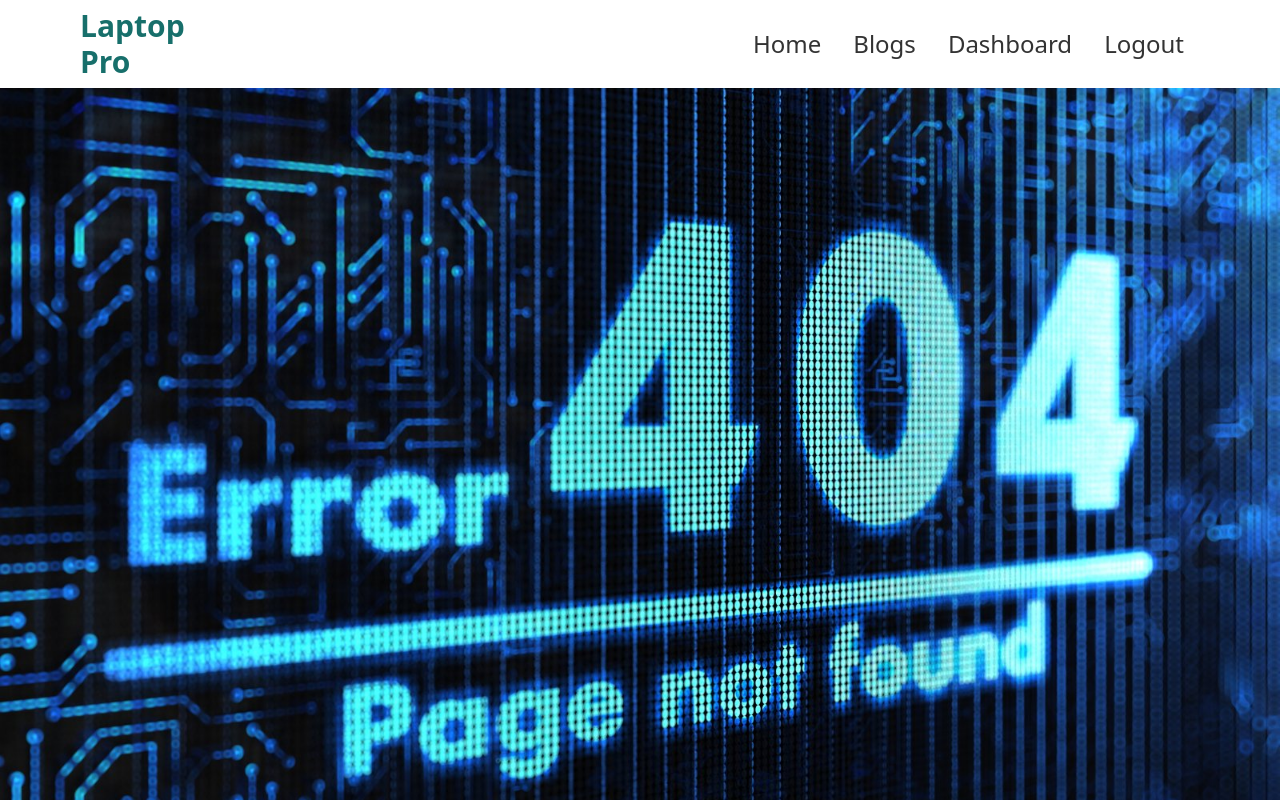
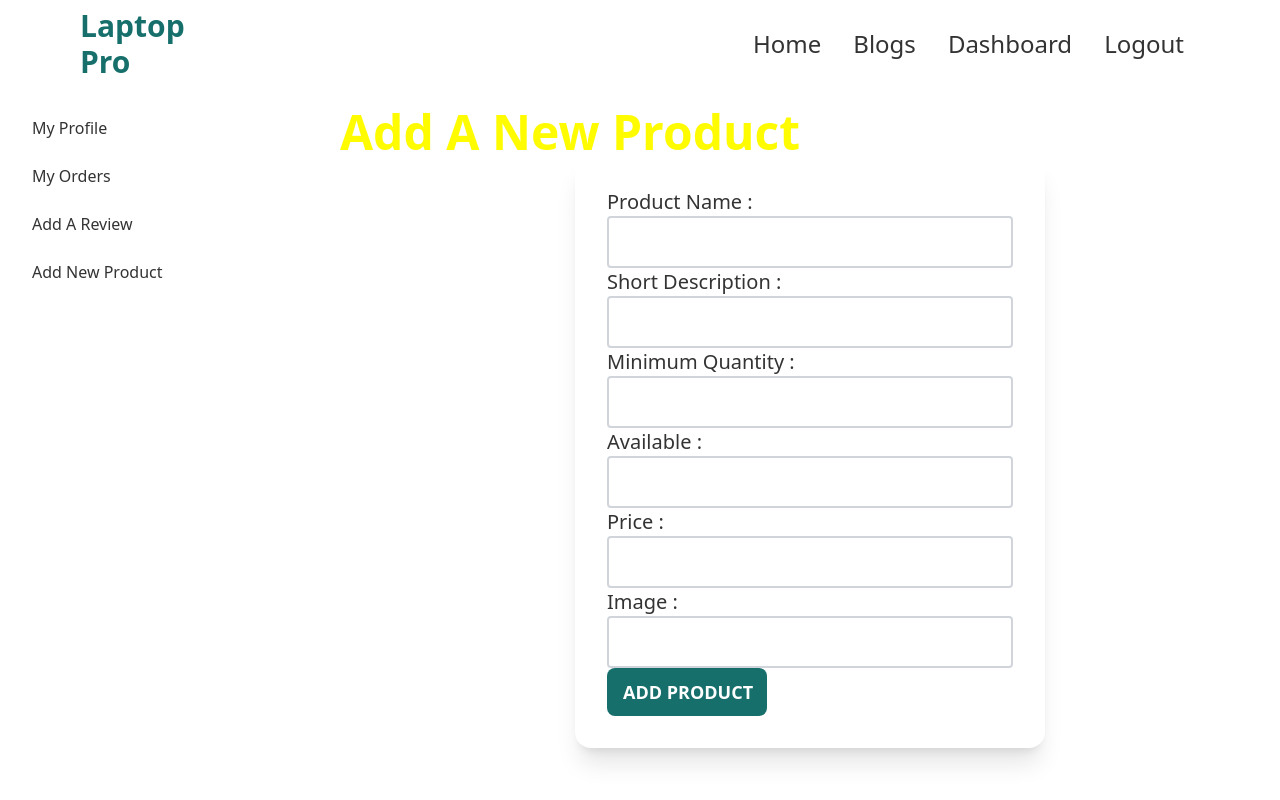
Before and after one commit to TAREQUE-AHMED/warehouse-menufacture-website, a React (Create React App) app: page /dashboard/addProduct in a window 1280 px wide. Shown: the top 800 px of the page. Built offline with nearby package versions, Linux system fonts and the light colour scheme; no server answers; sample sign-in values are in the browser's storage.

Commit message:
update my code

```diff
--- a/src/App.js
+++ b/src/App.js
@@ -3,6 +3,7 @@ import { Route, Routes } from 'react-router-dom';
 import { ToastContainer, toast } from 'react-toastify';
 import './App.css';
 import Blogs from './Components/Blogs/Blogs';
+import AddNewProduct from './Components/Pages/Dashboard/AddNewProduct';
 // import Blogs from './Components/Pages/Blogs/Blogs';
 import AddReview from './Components/Pages/Dashboard/AddReviews';
 import Dashboard from './Components/Pages/Dashboard/Dashboard';
@@ -31,7 +32,8 @@ function App() {
       <Route path='/dashboard' element={<RequireAuth><Dashboard></Dashboard></RequireAuth>}>
             <Route index element={<MyProfile></MyProfile>}></Route>
             <Route path='myOrders' element={<MyOrders></MyOrders>}></Route>
-            <Route path='addReview' element={<AddReview></AddReview>}></Route>
+          <Route path='addReview' element={<AddReview></AddReview>}></Route>
+          <Route path='addProduct' element={<AddNewProduct></AddNewProduct>}></Route>
             {/* <Route path='payment/:id' element={<Payment></Payment>}></Route> */}
             {/* <Route path='manageProducts' element={
               <RequireAdmin>
--- /dev/null
+++ b/src/Components/Pages/Dashboard/AddNewProduct.js
@@ -0,0 +1,63 @@
+import React from 'react';
+import { useForm } from 'react-hook-form';
+
+const AddNewProduct = () => {
+    const { register, handleSubmit } = useForm();
+
+    const onSubmit = data => {
+        console.log(data);
+        const product = {
+            name: data.name,
+            shotDescription: data.shotDescription,
+            minimumQuantity: data.minimumQuantity,
+            available: data.available,
+            price: data.price,
+            img: data.img
+        }
+
+        fetch('http://localhost:5000/products', {
+            method: "POST",
+            headers: {
+                'content-type': 'application/json',
+                authorization: `Bearer ${localStorage.getItem('accessToken')}`
+            },
+            body: JSON.stringify(product)
+        })
+        .then(res => res.json())
+        .then(data => {
+            console.log(data);
+        })
+    };
+    return (
+        <div className='pl-5 my-5 pb-5'>
+            <h2 className='text-5xl text-secondary font-semibold'>Add A New Product</h2>
+            <div className="card w-1/2 mx-auto bg-base-100 shadow-xl">
+                <div className="card-body">
+                <form className='grid grid-cols-1' onSubmit={handleSubmit(onSubmit)}>
+                        <label className='text-xl' htmlFor="#product">Product Name : </label>
+                        <input id='product'  className='border-2 text-2xl border-gray-300 rounded px-3 py-2' type='text' {...register("name")} d />
+
+                        <label className='text-xl' htmlFor="#message">Short Description : </label>
+                        <input id='message' className='border-2 text-2xl border-gray-300 rounded px-3 py-2' type='text' {...register("shotDescription")} />
+
+                        <label className='text-xl' htmlFor="#minimum">Minimum Quantity : </label>
+                        <input id='minimum' name='minimumQuantity' className='border-2 text-2xl border-gray-300 rounded px-3 py-2' type='number' {...register("minimumQuantity")} />
+
+                        <label className='text-xl' htmlFor="#available">Available : </label>
+                        <input id='available' name='minimumQuantity' className='border-2 text-2xl border-gray-300 rounded px-3 py-2' type='number' {...register("minimumQuantity")} />
+
+                        <label className='text-xl' htmlFor="#price">Price : </label>
+                        <input id='price' name='price' className='border-2 text-2xl border-gray-300 rounded px-3 py-2' type="number" {...register("price")} />
+
+                        <label className='text-xl' htmlFor="#image">Image : </label>
+                        <input id='image' name='img' className='border-2 text-2xl border-gray-300 rounded px-3 py-2' type="text" {...register("img")} />
+
+                        <input type="submit" className='btn bg-primary  border-0 text-white text-lg w-40 justify-end' value={'Add Product'} />
+                    </form>
+                    </div>
+                </div>
+        </div>
+    );
+};
+
+export default AddNewProduct;
--- a/src/Components/Pages/Dashboard/Dashboard.js
+++ b/src/Components/Pages/Dashboard/Dashboard.js
@@ -11,9 +11,11 @@ const Dashboard = () => {
             <div className="drawer-side">
                     <label htmlFor="dashboard-sidebar" className="drawer-overlay"></label>
                     <ul className="menu p-4 overflow-y-auto w-80 bg-base-100 text-base-content">
-                    <li><Link to="/dashboard">My Profile</Link></li>
-                    <li><Link to="/dashboard/myOrders">My Orders</Link></li>
-                    <li><Link to="/dashboard/addReview">Add A Review</Link></li>
+                        <li><Link to="/dashboard">My Profile</Link></li>
+                        <li><Link to="/dashboard/myOrders">My Orders</Link></li>
+                        <li><Link to="/dashboard/addReview">Add A Review</Link></li>
+                        <li><Link to="/dashboard/addProduct">Add New Product</Link></li>
+
 
                     </ul>
 
--- /dev/null
+++ b/src/Components/Pages/Dashboard/MakeAdmin.js
@@ -0,0 +1,47 @@
+import React from 'react';
+import { useQuery } from 'react-query';
+import Loading from '../../Share/Loading/Loading';
+import UsersRow from './UsersRow';
+
+const MakeAdmin = () => {
+    const { data: users, isLoading, refetch } = useQuery('make admin', () => fetch('https://limitless-forest-21583.herokuapp.com/user', {
+        method: "GET",
+        headers: {
+            authorization: `Bearer ${localStorage.getItem('accessToken')}`
+        }
+    }).then(res => res.json()));
+    if (isLoading) {
+        return <Loading></Loading>
+    }
+
+
+    return (
+        <div className='pl-5 h-screen my-5'>
+            <div className="text-sm breadcrumbs text-primary">
+                <ul>
+                    <li>DashBoard</li>
+                    <li>Make Admin</li>
+                </ul>
+            </div>
+            <h2 className='text-5xl text-secondary font-semibold'>Make Admin</h2>
+            <div className='bg-primary h-1 w-48 my-5'></div>
+            <table className="table w-full">
+                    <thead>
+                    <tr>
+                        <th></th>
+                        <th>Users</th>
+                        <th>Role</th>
+                        <th>Action</th>
+                    </tr>
+                    </thead>
+                    <tbody>
+                        {
+                            users.map((user, index) => <UsersRow key={user._id} user={user} index={index} refetch={refetch} ></UsersRow>)
+                        }
+                    </tbody>
+            </table>
+        </div>
+    );
+};
+
+export default MakeAdmin;
--- /dev/null
+++ b/src/Components/Pages/Dashboard/ManageAllOrders.js
@@ -0,0 +1,51 @@
+import React from 'react';
+import { useQuery } from 'react-query';
+import Loading from '../Share/Loading/Loading';
+import OrderRows from './OrderRows';
+
+const ManageAllOrders = () => {
+    const { data: orders, isLoading, refetch } = useQuery('manage orders', () => fetch('https://limitless-forest-21583.herokuapp.com/orders', {
+        method: "GET",
+        headers: {
+            authorization: `Bearer ${localStorage.getItem('accessToken')}`
+        }
+    }).then(res => res.json()));
+    if (isLoading) {
+        return <Loading></Loading>
+    };
+
+    return (
+        <div className='pl-5 h-screen my-5'>
+            <div className="text-sm breadcrumbs text-primary">
+                <ul>
+                    <li>DashBoard</li>
+                    <li>Manage All Orders</li>
+                </ul>
+            </div>
+            <h2 className='text-5xl text-secondary font-semibold'>Mange All Orders</h2>
+            <div className='bg-primary h-1 w-48 my-5'></div>
+            <table className="table w-full">
+                    <thead>
+                    <tr>
+                        <th></th>
+                        <th>Users</th>
+                        <th>Email</th>
+                        <th>Product Name</th>
+                        <th>Total Amount</th>
+                        <th>Phone</th>
+                        <th>Address</th>
+                        <th>Payment</th>
+                        <th>Action</th>
+                    </tr>
+                    </thead>
+                    <tbody>
+                        {
+                            orders.map((order, index) => <OrderRows  key={order._id} ord={order} index={index} refetch={refetch}></OrderRows>)
+                        }
+                    </tbody>
+            </table>
+        </div>
+    );
+};
+
+export default ManageAllOrders;
--- /dev/null
+++ b/src/Components/Pages/Dashboard/ManageAllProducts.js
@@ -0,0 +1,44 @@
+import React, { useState } from 'react';
+import { useQuery } from 'react-query';
+//import Loading from '../../Share/Loading/Loading';
+import DeleteModal from '../DeleteModal';
+import Loading from '../Share/Loading/Loading';
+import ProductControl from './ProductControl';
+
+const ManageAllProducts = () => {
+    const [deletingProduct, setDeletingProduct] = useState(null);
+
+    const { data: products, isLoading, refetch } = useQuery('tools', () => fetch('https://limitless-forest-21583.herokuapp.com/products').then(res => res.json()));
+    if (isLoading) {
+        return <Loading></Loading>
+    }
+
+
+    return (
+        <div className='py-10'>
+            <div className="text-sm breadcrumbs text-primary">
+                <ul>
+                    <li>DashBoard</li>
+                    <li>Manage Products</li>
+                </ul>
+            </div>
+            <h2 className='text-5xl text-secondary font-semibold'>Manage Products</h2>
+            <div className='bg-primary h-1 w-48 my-5'></div>
+            <div className='grid grid-cols-1 md:grid-cols-2 gap-10'>
+                {
+                    products.map(product =>
+                        <ProductControl key={product._id} product={product} setDeletingProduct={setDeletingProduct}></ProductControl>
+                    )
+                }
+            </div>
+            {
+                deletingProduct && <DeleteModal
+                    deletingProduct={deletingProduct}
+                    refetch={refetch}
+                    setDeletingProduct={setDeletingProduct}
+                ></DeleteModal>
+            }
+        </div>
+    );
+};
+export default ManageAllProducts;
--- a/src/Components/Pages/Dashboard/MyOrder.js
+++ b/src/Components/Pages/Dashboard/MyOrder.js
@@ -6,8 +6,9 @@ import Loading from '../Share/Loading/Loading';
 import OrderRows from './OrderRows';
 
 const MyOrders = () => {
-    const [user] = useAuthState(auth)
-    const { data: orders, isLoading } = useQuery('orders', () => fetch(`http://aqueous-sierra-45726.herokuapp.com/orders?email=${user?.email}`, {
+    const [user] = useAuthState(auth);
+    const email = user.email;
+    const { data: orders, isLoading } = useQuery('orders', () => fetch(`http://localhost:5000/orders`, {
         method: 'GET',
         headers: {
             'authorization': `Bearer ${localStorage.getItem('accessToken')}`
@@ -31,7 +32,6 @@ const MyOrders = () => {
                         <th></th>
                         <th>Name</th>
                         <th>Quantity</th>
-                        <th>Total Price</th>
                         <th>Action</th>
                     </tr>
                     </thead>
--- a/src/Components/Pages/Dashboard/OrderRows.js
+++ b/src/Components/Pages/Dashboard/OrderRows.js
@@ -2,7 +2,7 @@ import React, { useState } from 'react';
 
 const OrderRows = ({ myOrder, index }) => {
     const [deletingOrder, setDeletingOrder] = useState(null);
-    const { Order,  quantity, totalAmount, _id } = myOrder;
+    const { Order,  quantity, _id } = myOrder;
     const handleDelete = id => {
         fetch(`http://aqueous-sierra-45726.herokuapp.com/orders/${id}`, {
             method: "DELETE",
@@ -20,7 +20,6 @@ const OrderRows = ({ myOrder, index }) => {
             <th>{index + 1}</th>
             <td>{Order}</td>
             <td>{quantity}</td>
-            <td>{totalAmount}</td>
             <td><button onClick={() => handleDelete(_id)} className="btn btn-xs btn-primary">Delete</button></td>
         </tr>
     );
```
Also changed, not shown: 1 other file (tests, documents, lock files or other folders).
